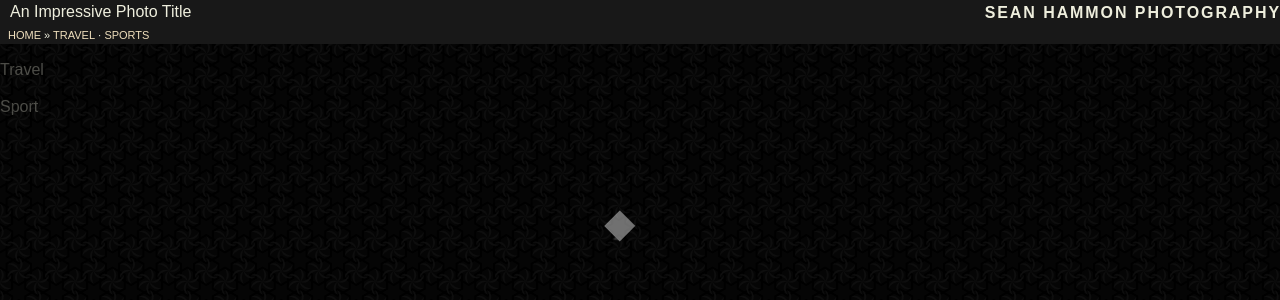
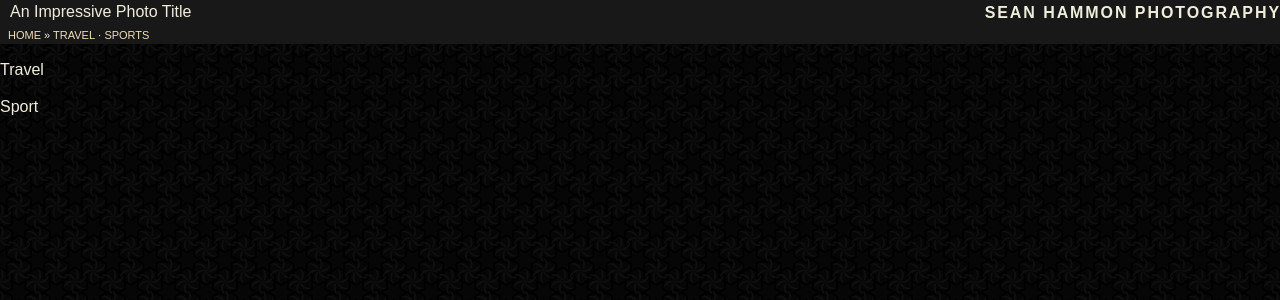
Before and after one commit to sean-hammon/phogra-ui2, an Angular app: page / in a window 1280 px wide. Shown: the top 300 px of the page. Built offline with nearby package versions, Linux system fonts and the light colour scheme; what @ngrx/store would draw is missing.

Commit message:
spinner: hide the spinner until we hook up the API.

```diff
--- a/src/app/widgets/spinner/spinner.component.ts
+++ b/src/app/widgets/spinner/spinner.component.ts
@@ -51,7 +51,8 @@ export class SpinnerComponent implements OnInit, OnDestroy {
 
 
     animationDone($event) {
-        this.display = this.loading !== 'hidden';
+        // this.display = this.loading !== 'hidden';
+        this.display = false;
     }
 
 }
```
